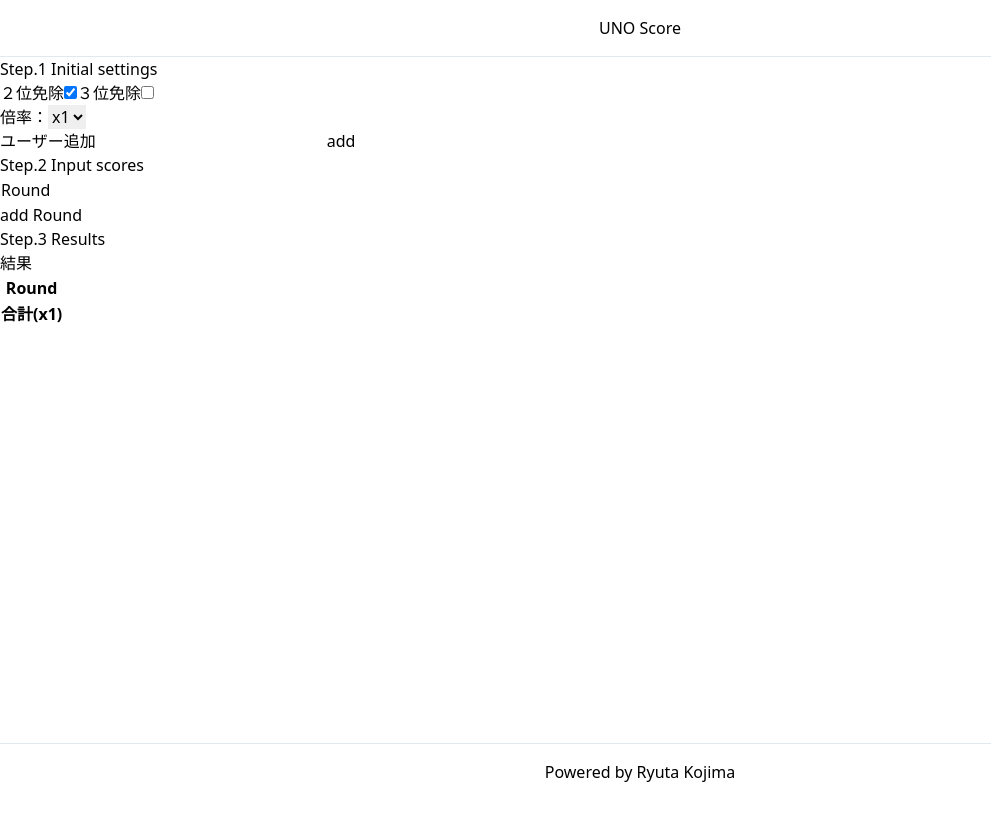
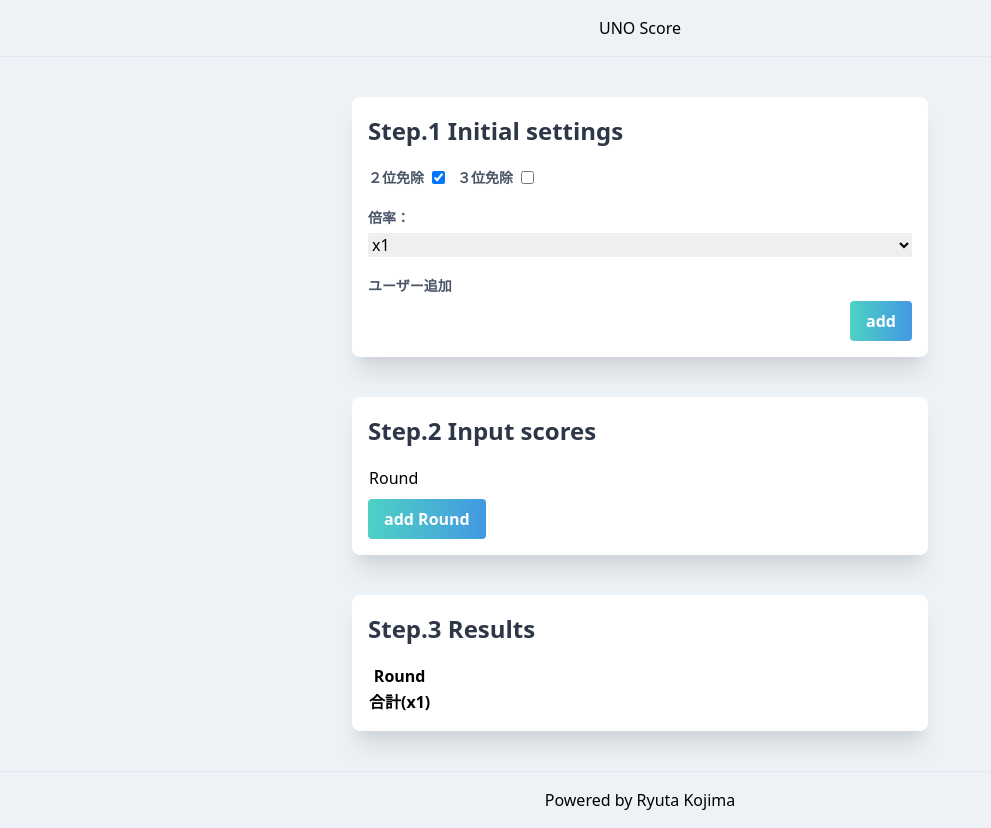
Before and after one commit to RyutaKojima/UnoScore, a Next.js app: page / in a window 1280 px wide. Shown: the whole page, without its empty margins (0-991 px from the left). Before the commit the page ends 800 px from the top, so only its background shows below. Built offline with nearby package versions, Linux system fonts and the light colour scheme; what @tailwindcss/custom-forms would draw is missing.

Commit message:
update: IndexPage style

```diff
--- /dev/null
+++ b/src/components/Label.tsx
@@ -0,0 +1,14 @@
+import React from 'react'
+import clsx from 'clsx'
+
+type Props = {
+  className?: string
+}
+
+export const Label: React.FC<Props> = ({ className, children }) => {
+  return (
+    <span className={clsx('text-gray-700 text-sm font-semibold', className)}>
+      {children}
+    </span>
+  )
+}
--- a/src/components/OptionForm.tsx
+++ b/src/components/OptionForm.tsx
@@ -1,5 +1,6 @@
 import React from 'react'
 import { Options } from '../pages'
+import { Label } from './Label'
 
 type Props = {
   options: Options
@@ -7,9 +8,9 @@ type Props = {
 }
 
 export const OptionForm = (props: Props): JSX.Element => (
-  <div>
-    <label>
-      ２位免除
+  <div className="space-x-3">
+    <label className="inline-flex items-center">
+      <Label className="mr-2">２位免除</Label>
       <input
         type="checkbox"
         checked={props.options.rescueSecond}
@@ -19,11 +20,12 @@ export const OptionForm = (props: Props): JSX.Element => (
             rescueSecond: !props.options.rescueSecond,
           })
         }}
+        className="form-checkbox"
       />
     </label>
 
-    <label>
-      ３位免除
+    <label className="inline-flex items-center">
+      <Label className="mr-2">３位免除</Label>
       <input
         type="checkbox"
         checked={props.options.rescueThird}
@@ -33,6 +35,7 @@ export const OptionForm = (props: Props): JSX.Element => (
             rescueThird: !props.options.rescueThird,
           })
         }}
+        className="form-checkbox"
       />
     </label>
   </div>
--- /dev/null
+++ b/src/components/Section.tsx
@@ -0,0 +1,18 @@
+import React from 'react'
+import clsx from 'clsx'
+
+type Props = {
+  title?: string
+  className?: string
+}
+
+export const Section: React.FC<Props> = ({ title, className, children }) => {
+  return (
+    <section className={clsx('bg-white p-4 rounded-lg shadow-xl', className)}>
+      {title && (
+        <h2 className="text-2xl font-bold text-gray-800 mb-4">{title}</h2>
+      )}
+      {children}
+    </section>
+  )
+}
--- a/src/components/UserAppendForm.tsx
+++ b/src/components/UserAppendForm.tsx
@@ -1,4 +1,5 @@
 import React, { useState } from 'react'
+import { Label } from './Label'
 
 type Props = {
   onAppended: (name: string) => void
@@ -20,15 +21,25 @@ export const UserAppendForm = (props: Props): JSX.Element => {
         clearName()
       }}
     >
-      <label>ユーザー追加</label>
+      <label className="block">
+        <Label>ユーザー追加</Label>
+        <div className="flex mt-1">
           <input
             type="text"
             value={name}
+            className="form-input block w-full"
             onChange={(event) => {
               setName(event.target.value)
             }}
           />
-      <button type="submit">add</button>
+          <button
+            type="submit"
+            className="btn bg-gradient-to-r from-teal-400 to-blue-500 text-white ml-4"
+          >
+            add
+          </button>
+        </div>
+      </label>
     </form>
   )
 }
--- a/src/css/tailwind.css
+++ b/src/css/tailwind.css
@@ -3,3 +3,9 @@
 @tailwind components;
 
 @tailwind utilities;
+
+@layer components {
+  .btn {
+    @apply font-bold py-2 px-4 rounded;
+  }
+}
--- a/src/pages/index.tsx
+++ b/src/pages/index.tsx
@@ -5,6 +5,8 @@ import { UserAppendForm } from '../components/UserAppendForm'
 import { ResultTable } from '../components/ResultTable'
 import { OptionForm } from '../components/OptionForm'
 import { BaseLayout } from '../layouts/BaseLayout'
+import { Section } from '../components/Section'
+import { Label } from '../components/Label'
 
 export type Options = {
   rescueSecond: boolean
@@ -51,16 +53,21 @@ export const Home = (): JSX.Element => {
   }
 
   return (
-    <BaseLayout>
-      <h2>Step.1 Initial settings</h2>
-      <section>
+    <BaseLayout
+      containerClass="bg-gray-200"
+      className="w-full max-w-xl mx-auto flex flex-col space-y-10 py-10"
+    >
+      <Section title="Step.1 Initial settings" className="space-y-4">
         <OptionForm
           options={options}
           onChange={(newOptions: Options) => setOptions(newOptions)}
         />
-        倍率：
+
+        <label className="block mt-4">
+          <Label>倍率：</Label>
           <select
             value={options.magnification}
+            className="form-select mt-1 block w-full"
             onChange={handleOnChangeMagnification}
           >
             <option value="1">x1</option>
@@ -69,25 +76,28 @@ export const Home = (): JSX.Element => {
             <option value="4">x4</option>
             <option value="5">x5</option>
           </select>
+        </label>
+
         <UserAppendForm onAppended={handleAppendUser} />
-      </section>
+      </Section>
 
-      <h2>Step.2 Input scores</h2>
-      <section>
+      <Section title="Step.2 Input scores">
         <ScoreTable
           players={players}
           rounds={rounds}
           onChange={handleOnChangeScore}
         />
-        <button onClick={handleAddRound}>add Round</button>
-      </section>
+        <button
+          onClick={handleAddRound}
+          className="btn bg-gradient-to-r from-teal-400 to-blue-500 text-white mt-2"
+        >
+          add Round
+        </button>
+      </Section>
 
-      <h2>Step.3 Results</h2>
-
-      <section>
-        <h1>結果</h1>
+      <Section title="Step.3 Results">
         <ResultTable players={players} rounds={rounds} options={options} />
-      </section>
+      </Section>
     </BaseLayout>
   )
 }
```
Lines whose indentation alone changed are shown as unchanged.
